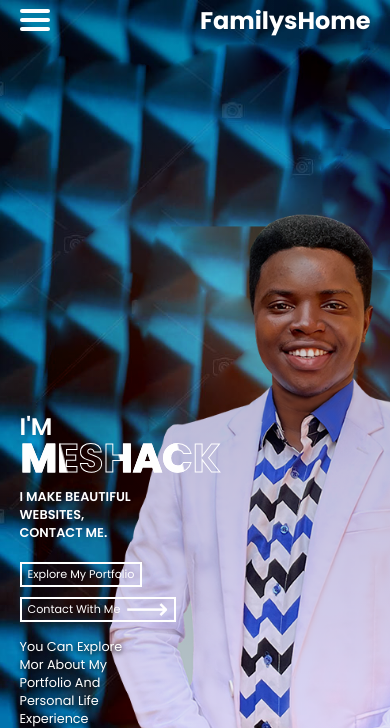
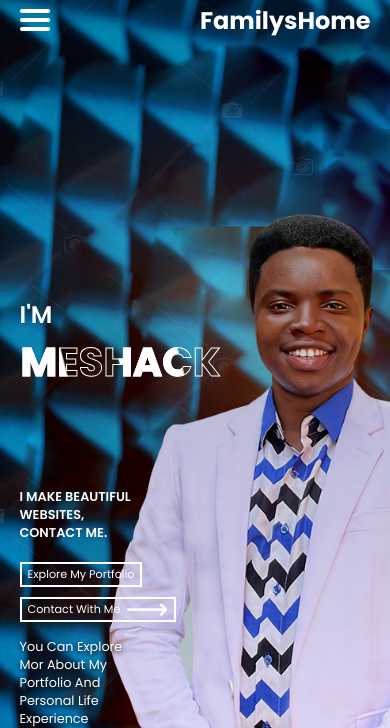
Before and after one commit to Iamohwoevwomeshack/Portfolio-animation, a React app: page / in a window 390 px wide. Shown: the top 728 px of the page. Built offline with nearby package versions, Linux system fonts and the light colour scheme.

Commit message:
third commit

```diff
--- a/src/components/styles.css
+++ b/src/components/styles.css
@@ -275,12 +275,13 @@ nav ul li a:hover::after{
     .text-box p {
         font-size: 1.5rem;
         font-weight: 600;
-        margin-bottom: -1rem;
+        margin-bottom: 0rem;
     }
 
     .text-box h1 {
         font-size: 2.5rem;
         margin-left: 1px;
+        padding-bottom: 6rem;
     }
 
     .text-box h3{
```
